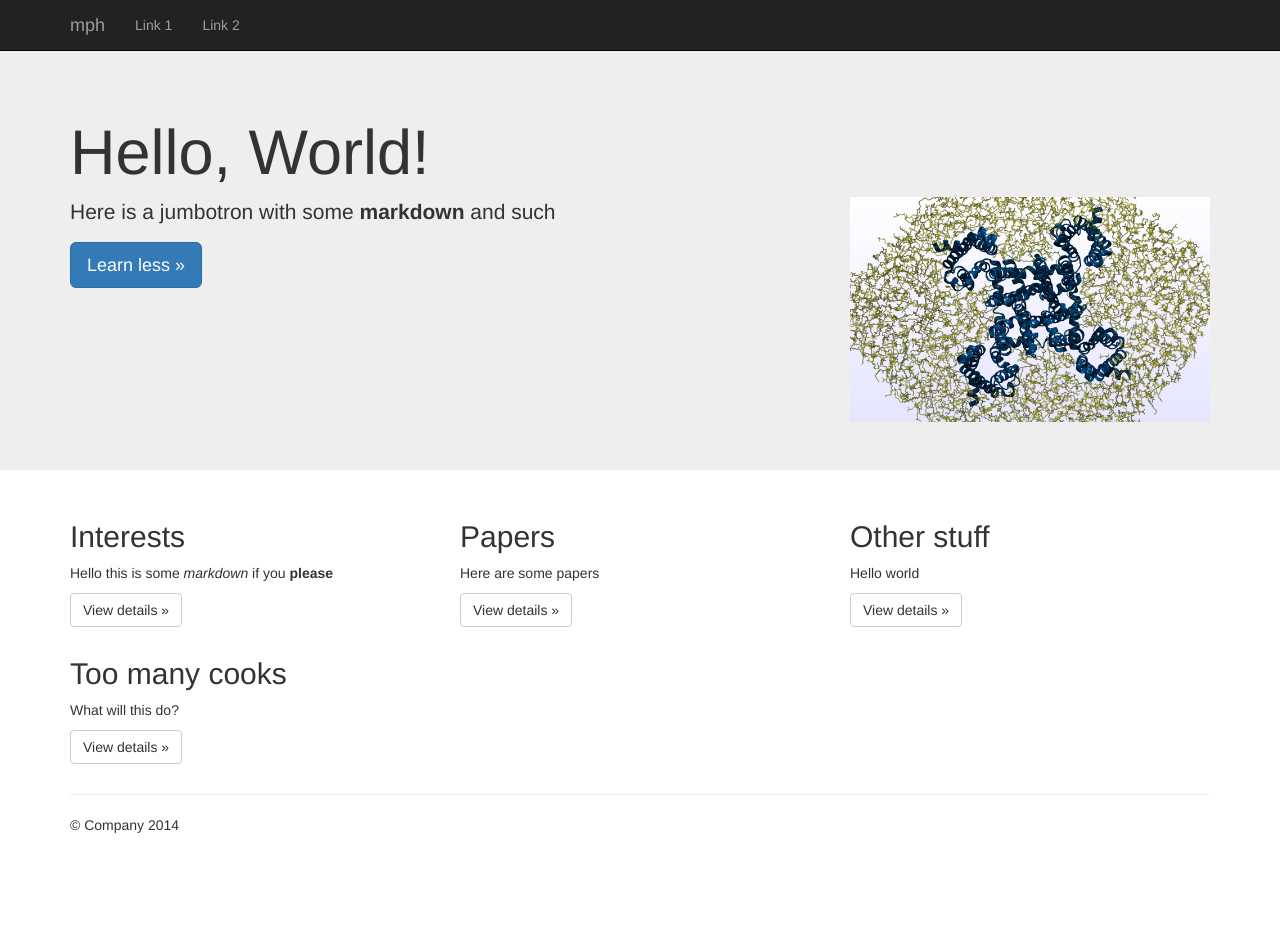
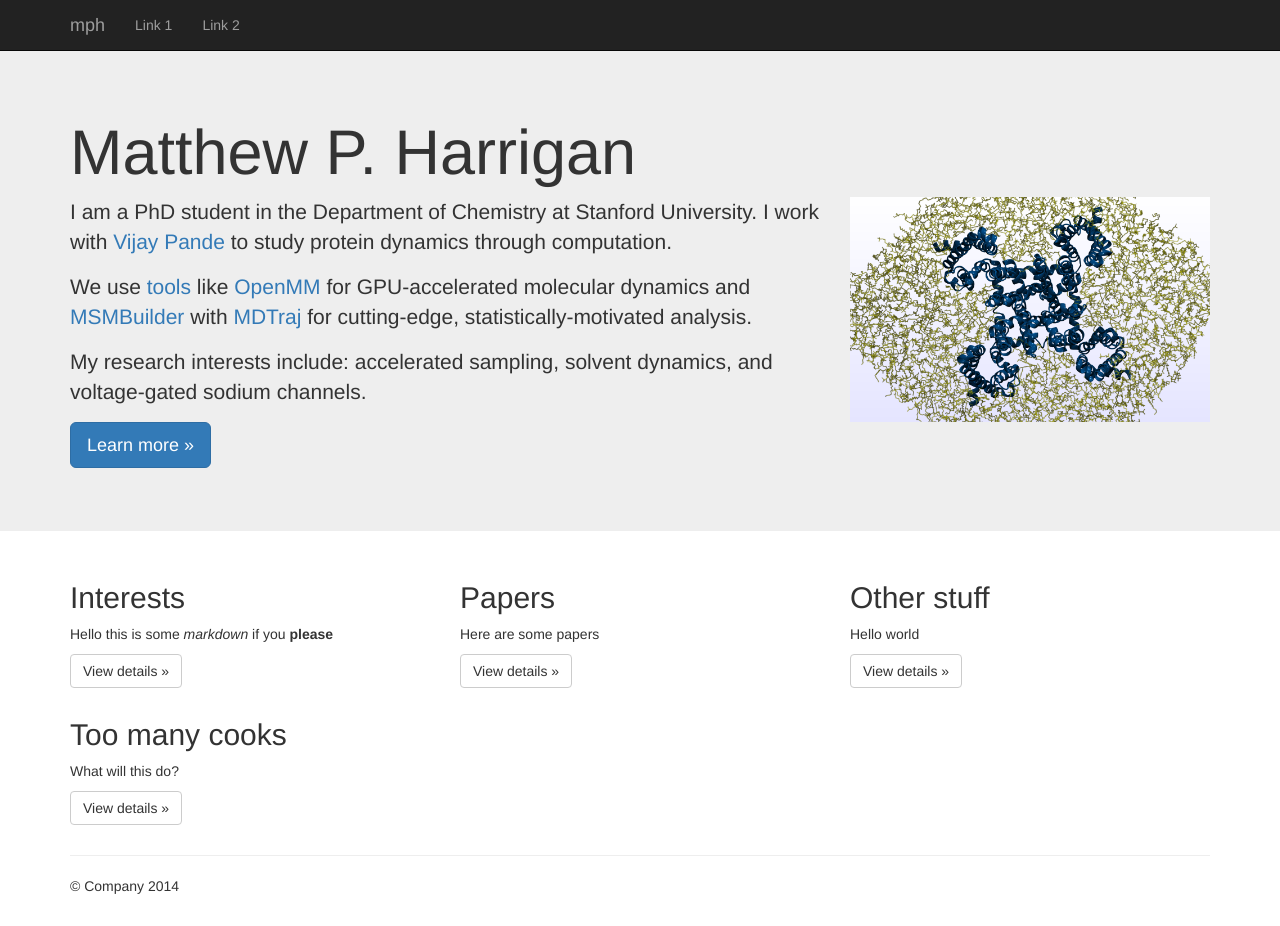
Before and after one commit to mpharrigan/mpharrigan.github.io, a Jekyll site: the page built from index.md, in a window 1280 px wide and 926 px high. Built offline with Jekyll 4.4.1, drawn with Linux system fonts in a browser that asks for light colours; nearby versions of some CDN libraries; library files that are not in the unit come from our copies.

Commit message:
Add text to jumbotron

```diff
--- a/index.md
+++ b/index.md
@@ -1,8 +1,25 @@
 ---
 layout: index
-title: mph main page yog
-h1: Hello, World!
-buttonText: Learn less
+title: Matthew Harrigan
+h1: Matthew P. Harrigan
+buttonText: Learn more
 ---
 
-Here is a jumbotron with some **markdown** and such
+I am a PhD student in the Department of Chemistry at
+Stanford University. I work with [Vijay Pande] to
+study protein dynamics through computation.
+
+We use
+[tools] like [OpenMM] for GPU-accelerated molecular
+dynamics and [MSMBuilder] with [MDTraj] for cutting-edge,
+statistically-motivated analysis.
+
+My research interests include: accelerated sampling,
+solvent dynamics, and voltage-gated sodium channels.
+
+[tools]: #
+
+[vijay pande]: http://pande.stanford.edu/
+[openmm]: http://openmm.org/
+[msmbuilder]: http://msmbuilder.org/
+[mdtraj]: http://mdtraj.org/
```
